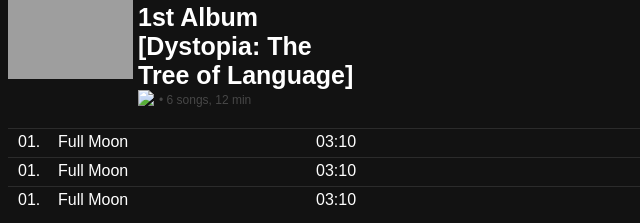
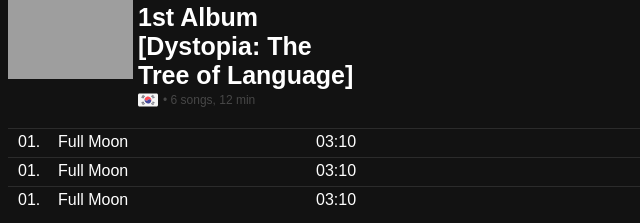
Before and after one commit to Voulqy/DCL, a plain HTML site: page index.html in a window 1280 px wide. Shown: the part 113-336 px from the top of the page, 0-640 px from the left. Drawn offline with Linux system fonts and the light colour scheme; the site is published under a folder, as on GitHub Pages, so addresses that start at the root find nothing.

Commit message:
Update index.html

```diff
--- a/index.html
+++ b/index.html
@@ -22,7 +22,7 @@
             <span>1st Album [Dystopia: The Tree of Language]</span>
         </div>
         <div class="album-region">
-            <span><img src="/assets/KR.svg"></span>
+            <span><img src="assets/KR.svg"></span>
             <span class="album-length"> • 6 songs, 12 min</span>
         </div>
     </div>
```
